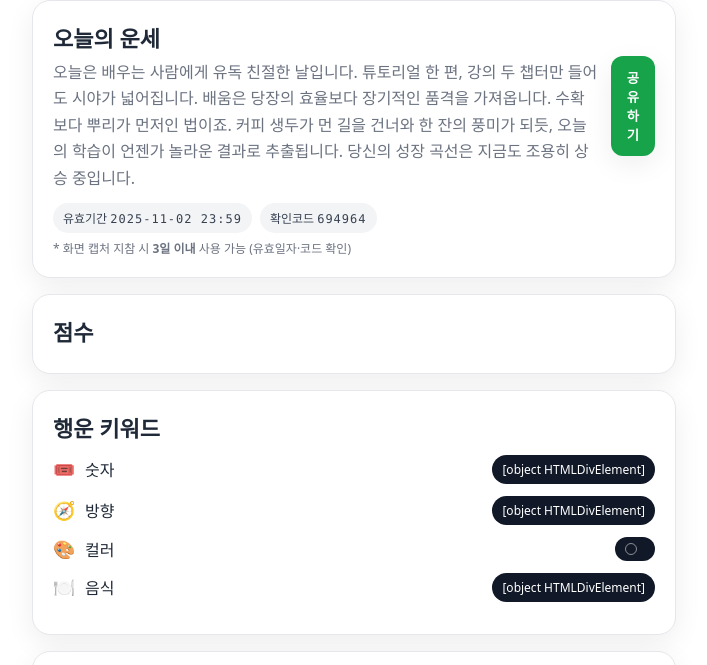
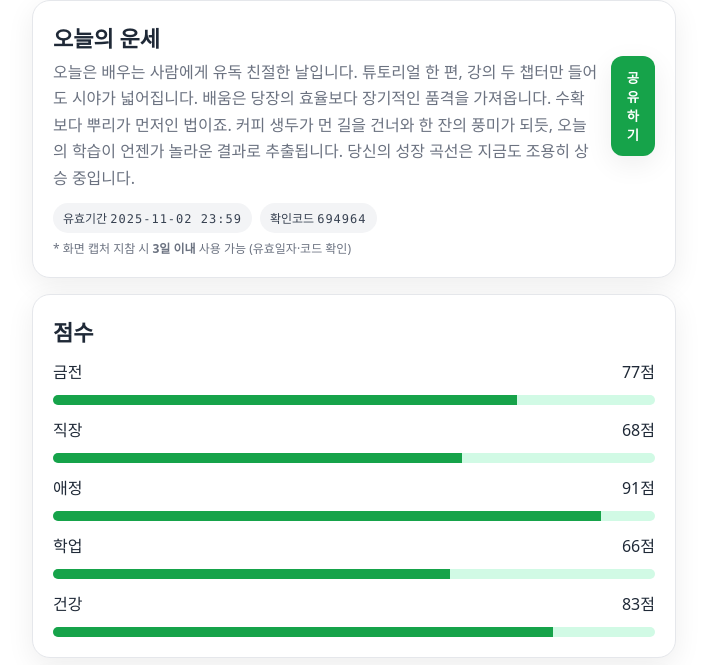
Before and after one commit to onelove7654/present_coffee, a plain HTML site: page index.html in a window 1280 px wide. Shown: the part 74-739 px from the top of the page, without its empty margins (286-993 px from the left). Drawn offline with Linux system fonts and the light colour scheme; a web font is replaced by a local one.

Commit message:
Update index.html

```diff
--- a/index.html
+++ b/index.html
@@ -154,7 +154,7 @@
 
   // ---- fortunes (발췌: 40개) ----
   const fortunes = [
-   // 현재의 공간 — 브랜드 맞춤형 감성 운세 50개 (≈400자 내외)
+ // 현재의 공간 — 브랜드 맞춤형 감성 운세 50개 (≈400자 내외)
 // index.html의 fortunes 배열을 아래로 교체해 사용하세요.
   "오늘은 공간이 마음을 비추는 거울이 됩니다. 책상 위 불필요한 것을 한 번에 치우고, 의자를 창가 쪽으로 살짝 돌려보세요. 빛이 들어오는 각도가 달라지면 생각의 결도 달라집니다. 완벽한 계획보다 ‘지금 할 수 있는 한 가지’가 중요해요. 커피잔에서 올라오는 따뜻한 향을 깊게 들이마시고, 마음속 우선순위를 한 줄로 정리해 보세요. 여백이 생기는 자리마다 좋은 대화가 머무르고, 오늘의 선택은 차분하지만 단단한 행운으로 이어집니다.",
 
@@ -279,6 +279,7 @@
   "끝으로 갈수록 에너지가 떨어진다면 ‘보상’을 예약하세요. 작업 완료 뒤 좋아하는 디저트, 산책, 영상 한 편 같은 작은 기쁨을 약속합니다. 기대는 추진력입니다. 커피 한 잔을 떠올리며 오후를 버티듯, 보상이 앞에 있으면 집중은 길어집니다. 오늘의 뚜렷한 보상이 내일의 지속성을 보장합니다. 당신은 충분히 해낼 수 있고, 해내고 나면 반드시 더 행복해질 거예요."
 ];
 
+
   // ---- 키워드/음료 (컬러는 '색상명'으로 표기) ----
   const directions = ["동쪽","서쪽","남쪽","북쪽","동남쪽","서남쪽","동북쪽","서북쪽"];
 
@@ -316,27 +317,20 @@
   const dailyCode = String((stableSeed % 1000000 + 1000000) % 1000000).padStart(6,'0');
 
   // ---- 결과 생성 ----
- const fortune = pick(fortunes);
+  const fortune = pick(fortunes);
+  const scores = [
+    {label:"금전", val: randInt(70,98)},
+    {label:"직장", val: randInt(60,95)},
+    {label:"애정", val: randInt(65,100)},
+    {label:"학업", val: randInt(60,95)},
+    {label:"건강", val: randInt(70,99)},
+  ];
+  const kwNumber = randInt(1,9);
+  const kwDir = pick(directions);
+  const kwColor = pick(colorOptions);
+  const kwFood = pick(foods);
+  const drink = pick(drinks);
 
-// 각 항목 점수 생성
-const money   = randInt(60, 98);   // 금전
-const relation= randInt(60,100);   // 인간관계·연애
-const achieve = randInt(60, 98);   // 성취
-const health  = randInt(65, 99);   // 건강
-
-// 종합 = 평균(반올림)
-const overall = Math.round((money + relation + achieve + health) / 4);
-
-// 렌더링용 배열 (표시 순서 유지)
-const scores = [
-  { label: "종합",         val: overall },
-  { label: "금전",         val: money },
-  { label: "인간관계·연애", val: relation },
-  { label: "성취",         val: achieve },
-  { label: "건강",         val: health },
-];
-
-// 나머지 키워드/음료 등은 기존 로직 그대로…
   // ---- 3일 유효일 ----
   const valid = new Date(Date.UTC(yyyy, Number(mm)-1, Number(dd)));
   valid.setUTCDate(valid.getUTCDate()+3);
```
